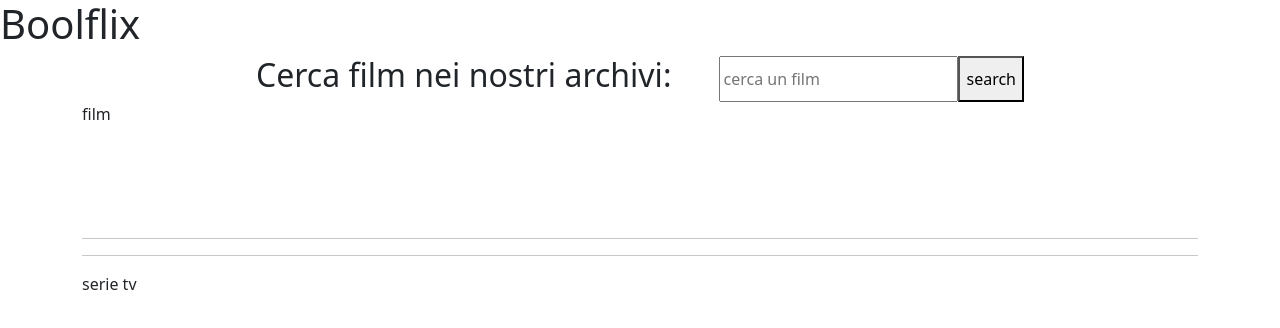
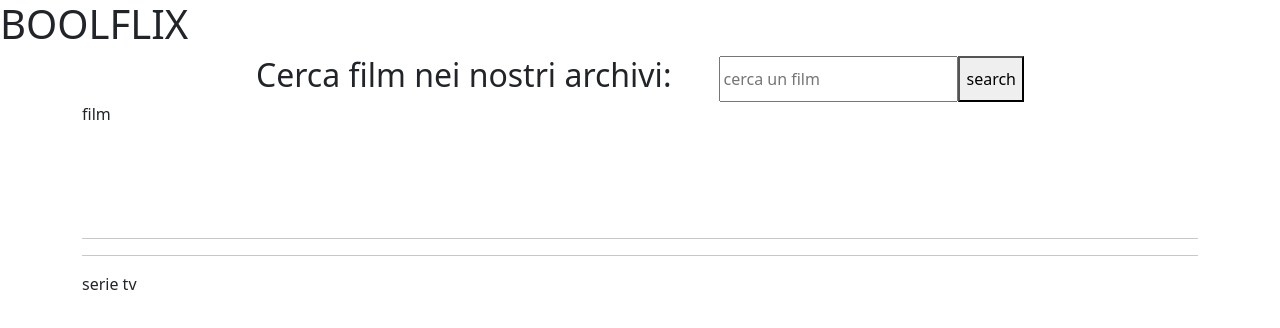
Before and after one commit to Andretreccia/vue-boolflix, a Vue app: page / in a window 1280 px wide. Shown: the top 328 px of the page. Built offline with nearby package versions, Linux system fonts and the light colour scheme; what vue-flag-icon would draw is missing.

Commit message:
Move searchbar into the SiteMain component

```diff
--- a/src/App.vue
+++ b/src/App.vue
@@ -1,12 +1,12 @@
 <template>
   <div id="app">
-    <SiteHeader />
-
-    <SiteMain />
+    <SiteHeader @inputSearch="callSearch" />
+    <SiteMain :films="films" :tvSeries="tvSeries" />
   </div>
 </template>
 
 <script>
+import axios from "axios";
 import SiteHeader from "./components/SiteHeader.vue";
 import SiteMain from "./components/SiteMain.vue";
 export default {
@@ -15,6 +15,45 @@ export default {
     SiteHeader,
     SiteMain,
   },
+  data() {
+    return {
+      films: [],
+      tvSeries: [],
+      apiKey: "cde5362f29f305e58d2e01a906c2d55",
+    };
+  },
+  methods: {
+    callSearch(userInput) {
+      let reqMovie =
+        "https://api.themoviedb.org/3/search/movie?api_key=" +
+        this.apiKey +
+        "e&language=en-US&query=" +
+        userInput; /* +
+        "&page=1&include_adult=false" */
+
+      let reqTv =
+        "https://api.themoviedb.org/3/search/tv?api_key=" +
+        this.apiKey +
+        "e&language=en-US&query=" +
+        userInput; /* +
+        "&page=1&include_adult=false" */
+      const rOne = axios.get(reqMovie);
+      const rTwo = axios.get(reqTv);
+      axios
+        .all([rOne, rTwo])
+        .then(
+          axios.spread((...r) => {
+            this.films = r[0].data.results;
+            this.tvSeries = r[1].data.results;
+            console.log(this.tvSeries);
+          })
+        )
+        .catch((e) => {
+          console.log(e, "Non funge");
+        });
+      console.log(this.film);
+    },
+  },
 };
 </script>
 
--- a/src/components/ResponseTvComponent.vue
+++ b/src/components/ResponseTvComponent.vue
@@ -14,6 +14,13 @@
             >Lingua: {{ tvSerie.original_language }}
             <flag :iso="tvSerie.original_language" />
           </span>
+        </div>
+        <div
+          class="voto"
+          v-for="icon in 5 - Math.round(tvSerie.vote_average / 2)"
+          :key="icon"
+        >
+          <i class="far fa-star"></i>
         </div>
         <!-- <div class="voto">
           <span>Voto: {{ Math.round(tvSerie.vote_average / 2) }}</span>
--- a/src/components/SiteHeader.vue
+++ b/src/components/SiteHeader.vue
@@ -1,8 +1,24 @@
 <template>
-  <h1>Boolflix</h1>
+  <header>
+    <div>
+      <h1>BOOLFLIX</h1>
+    </div>
+    <div class="d-flex justify-content-center">
+      <h2 class="me-5">Cerca film nei nostri archivi:</h2>
+      <input v-model="userInput" type="text" placeholder="cerca un film" />
+      <button @click="$emit('inputSearch', userInput)">search</button>
+    </div>
+  </header>
 </template>
 
 <script>
+export default {
+  data() {
+    return {
+      userInput: "",
+    };
+  },
+};
 </script>
 
 <style lang="scss">
--- a/src/components/SiteMain.vue
+++ b/src/components/SiteMain.vue
@@ -1,10 +1,10 @@
 <template>
   <div>
-    <div class="d-flex justify-content-center">
+    <!-- <div class="d-flex justify-content-center">
       <h2 class="me-5">Cerca film nei nostri archivi:</h2>
       <input v-model="userInput" type="text" placeholder="cerca un film" />
       <button @click="callSearch">search</button>
-    </div>
+    </div> -->
     <div class="container">
       film
       <ResponseFilmComponent :films="films" />
@@ -17,7 +17,6 @@
 </template>
 
 <script>
-import axios from "axios";
 import ResponseFilmComponent from "./ResponseFilmComponent.vue";
 import ResponseTvComponent from "./ResponseTvComponent.vue";
 export default {
@@ -25,30 +24,33 @@ export default {
     ResponseFilmComponent,
     ResponseTvComponent,
   },
-  data() {
-    return {
-      films: [],
+  props: {
+    tvSeries: Array,
+    films: Array,
+  },
+  /* data() {
+
+        films: [],
       tvSeries: [],
       apiKey: "cde5362f29f305e58d2e01a906c2d55",
       userInput: "",
-    };
-  },
-  mounted() {},
+
+  } */ mounted() {},
   methods: {
-    callSearch() {
+    /* callSearch() {
       let reqMovie =
         "https://api.themoviedb.org/3/search/movie?api_key=" +
         this.apiKey +
         "e&language=en-US&query=" +
-        this.userInput; /* +
-        "&page=1&include_adult=false" */
+        this.userInput;
+
 
       let reqTv =
         "https://api.themoviedb.org/3/search/tv?api_key=" +
         this.apiKey +
         "e&language=en-US&query=" +
-        this.userInput; /* +
-        "&page=1&include_adult=false" */
+        this.userInput;
+
       const rOne = axios.get(reqMovie);
       const rTwo = axios.get(reqTv);
       axios
@@ -64,7 +66,7 @@ export default {
           console.log(e, "Non funge");
         });
       console.log(this.film);
-    },
+    }, */
   },
 };
 </script>
```
